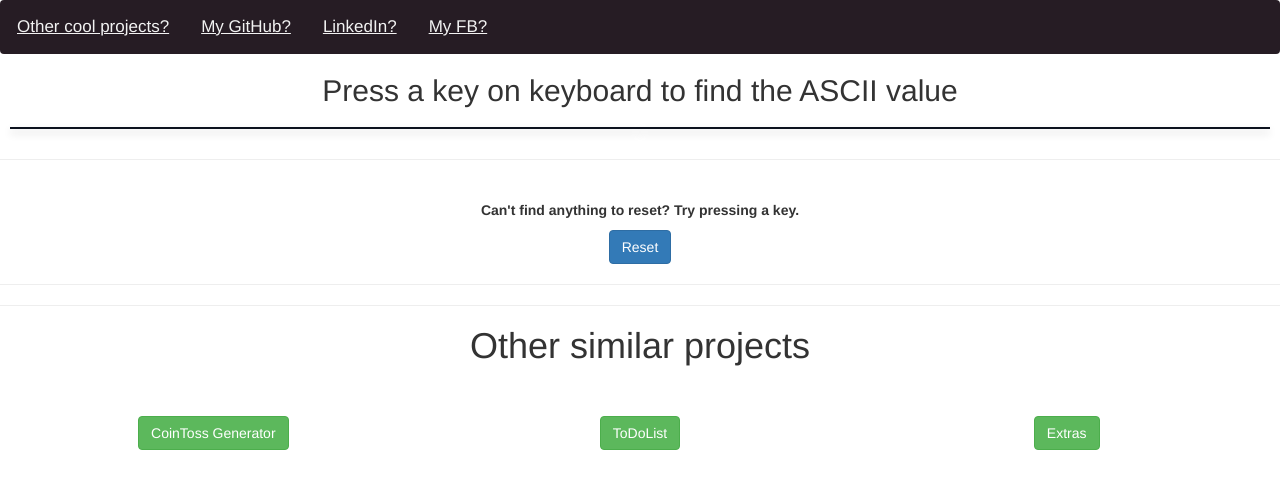
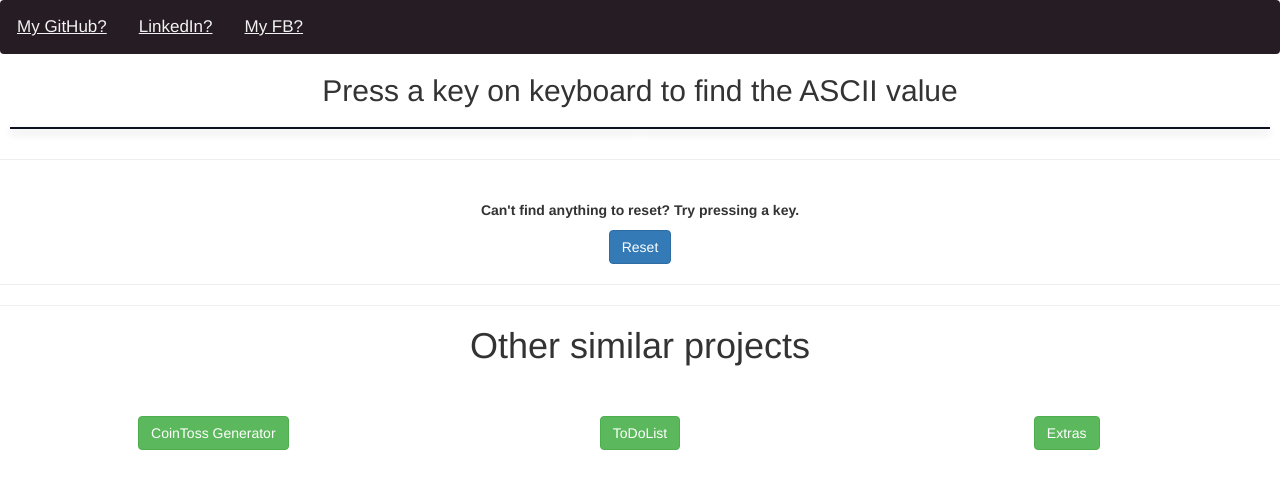
Before and after one commit to ram170/ASCIITracer, a plain HTML site: page index.html in a window 1280 px wide. Drawn offline with nearby package versions, Linux system fonts and the light colour scheme.

Commit message:
Update index.html

```diff
--- a/index.html
+++ b/index.html
@@ -11,7 +11,6 @@
 </head>
 <body id = "body">
 <div class = "navbar">
-    <a href="https://ram170.github.io/" target="_blank" >Other cool projects?</a>
     <a href="https://github.com/ram170" target="_blank">My GitHub?</a>
     <a href="https://www.linkedin.com/in/sriram-r-024a2719b/" target="_blank">LinkedIn?</a>
     <a href="https://www.facebook.com/sriramr3flex" target="_blank">My FB?</a>
```
